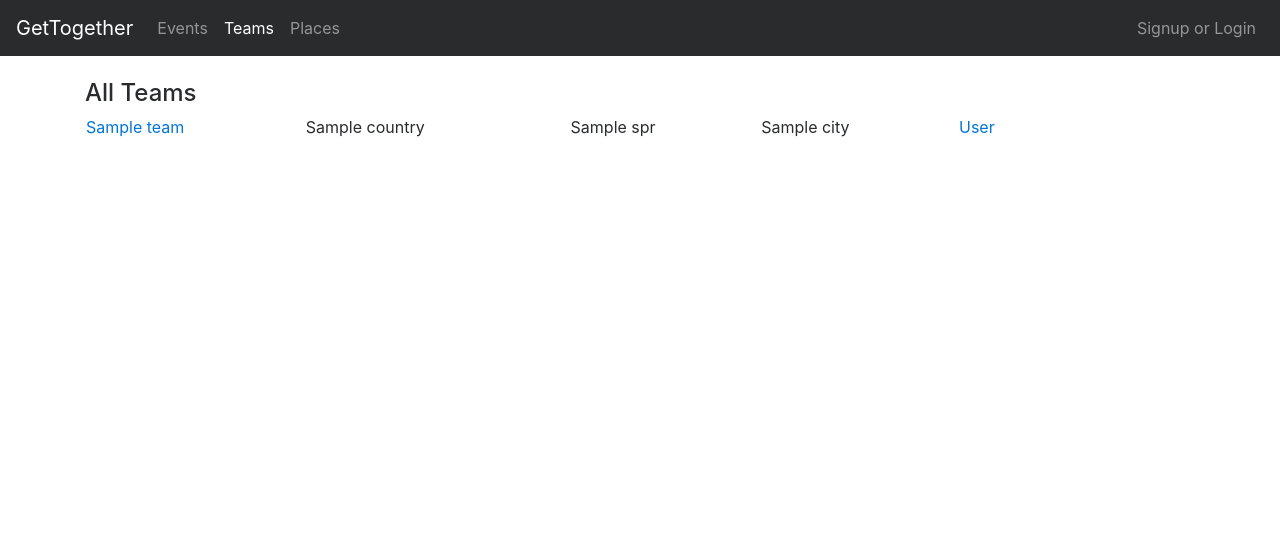
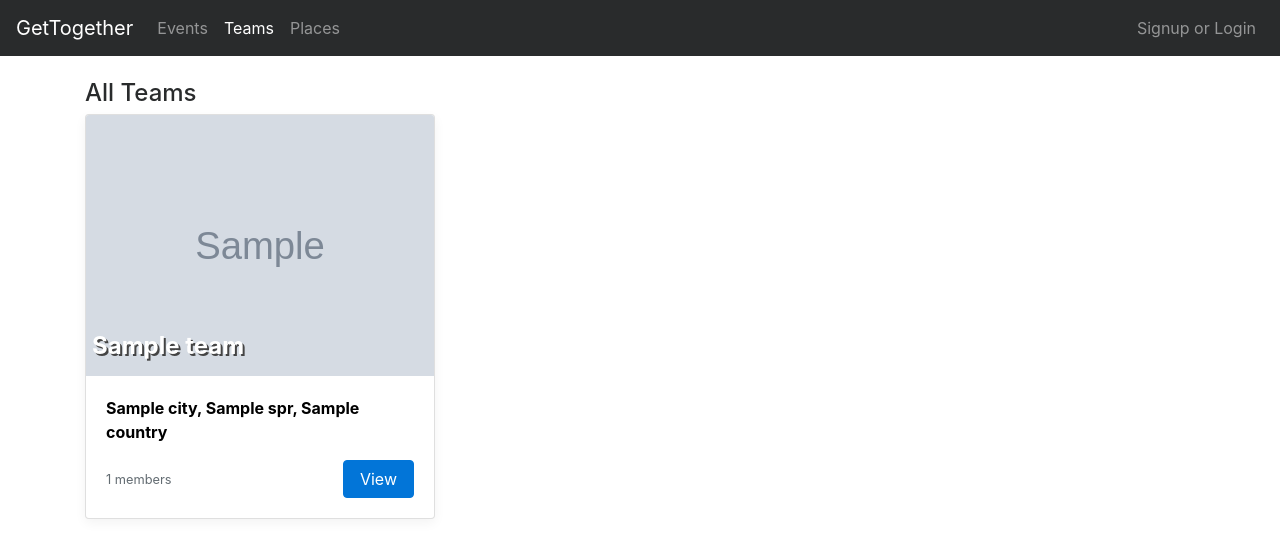
Before and after one commit to GetTogetherComm/GetTogether, a Django app: page /teams/ in a window 1280 px wide. Shown: the top 558 px of the page. Run offline with Django 3.2, Linux system fonts and the light colour scheme; tables that the repository leaves empty hold one stand-in row (values such as "Sample post"); grey boxes marked "Sample" are stand-in pictures; parts of the project's set-up code (start-up, migrations or seed data) failed here and were passed over; some libraries are stand-ins or nearby versions.

Commit message:
Add Category support for teams and events, including card images. Fixes #37

```diff
--- a/events/forms.py
+++ b/events/forms.py
@@ -150,7 +150,7 @@ class DateTimeWidget(forms.SplitDateTimeWidget):
 class TeamForm(forms.ModelForm):
     class Meta:
         model = Team
-        fields = ['name', 'description', 'city', 'web_url', 'tz']
+        fields = ['name', 'description', 'category', 'city', 'web_url', 'tz']
         widgets = {
             'city': Lookup(source='/api/cities/', label='name'),
         }
@@ -162,7 +162,7 @@ class TeamForm(forms.ModelForm):
 class NewTeamForm(forms.ModelForm):
     class Meta:
         model = Team
-        fields = ['name', 'description', 'city', 'web_url', 'tz']
+        fields = ['name', 'description', 'category', 'city', 'web_url', 'tz']
         widgets = {
             'city': Lookup(source='/api/cities/', label='name'),
         }
--- a/events/models/events.py
+++ b/events/models/events.py
@@ -64,13 +64,11 @@ class Event(models.Model):
     created_by = models.ForeignKey(UserProfile, on_delete=models.CASCADE)
     created_time = models.DateTimeField(help_text=_('the date and time when the event was created'), default=datetime.datetime.now, db_index=True)
 
-    tags = models.CharField(verbose_name=_("Keyword Tags"), help_text=_('Comma-separates list of tags'), blank=True, null=True, max_length=128)
+    tags = models.CharField(verbose_name=_("Keyword Tags"), blank=True, null=True, max_length=128)
     #image
     #replies
 
     attendees = models.ManyToManyField(UserProfile, through='Attendee', related_name="attending", blank=True)
-
-    topics = models.ManyToManyField('Topic', blank=True)
 
     def get_absolute_url(self):
         return reverse('show-event', kwargs={'event_id': self.id, 'event_slug': self.slug})
@@ -102,6 +100,10 @@ def update_event_searchable(event):
         searchable.federation_node = origin_url
         searchable.federation_time = datetime.datetime.now()
 
+    if event.team.category:
+        searchable.img_url = event.team.category.img_url
+    else:
+        searchable.img_url = "https://%s%s" % (site.domain, '/static/img/team_placeholder.png')
     searchable.event_title = event.name
     searchable.group_name = event.team.name
     searchable.start_time = event.start_time
--- a/events/models/profiles.py
+++ b/events/models/profiles.py
@@ -157,7 +157,7 @@ class Team(models.Model):
 
     members = models.ManyToManyField(UserProfile, through='Member', related_name="memberships", blank=True)
 
-    categories = models.ManyToManyField('Category', blank=True)
+    category = models.ForeignKey('Category', on_delete=models.SET_NULL, blank=False, null=True)
     topics = models.ManyToManyField('Topic', blank=True)
 
     @property
@@ -205,9 +205,15 @@ class Member(models.Model):
 class Category(models.Model):
     name = models.CharField(max_length=256)
     description = models.TextField()
-    img = models.URLField(blank=False, null=False)
+    img_url = models.URLField(blank=False, null=False)
+
+    def __str__(self):
+        return self.name
 
 class Topic(models.Model):
     category = models.ForeignKey(Category, on_delete=models.CASCADE, null=False, blank=False)
     name = models.CharField(max_length=256)
     description = models.TextField()
+
+    def __str__(self):
+        return self.name
--- a/events/models/search.py
+++ b/events/models/search.py
@@ -8,6 +8,7 @@ import datetime
 class Searchable(models.Model):
     event_url = models.URLField(primary_key=True, null=False, blank=False)
     event_title = models.CharField(max_length=256, null=False, blank=False)
+    img_url = models.URLField(null=False, blank=False)
     location_name = models.CharField(max_length=256, null=False, blank=False)
     group_name = models.CharField(max_length=256, null=False, blank=False)
     venue_name = models.CharField(max_length=256, null=False, blank=True)
--- a/get_together/templates/get_together/events/list_events.html
+++ b/get_together/templates/get_together/events/list_events.html
@@ -14,7 +14,11 @@
             <div class="col-md-4">
               <div class="card mb-4 box-shadow">
                 <div class="card-banner">
+                  {% if event.team.category %}
+                  <img class="card-img-top" src="{{event.team.category.img_url}}" alt="{{event.name}}">
+                  {% else %}
                   <img class="card-img-top" src="{% static 'img/team_placeholder.png' %}" alt="{{event.name}}">
+                  {% endif %}
                   <p class="card-title">{{event.team.name}}</p>
                 </div>
                 <div class="card-body">
--- a/get_together/templates/get_together/teams/create_team.html
+++ b/get_together/templates/get_together/teams/create_team.html
@@ -30,6 +30,7 @@ $(document).ready(function(){
             });
         }
     })
+    $("#id_category").selectmenu();
     $("#id_tz").selectmenu();
 });
 </script>
--- a/get_together/templates/get_together/teams/edit_team.html
+++ b/get_together/templates/get_together/teams/edit_team.html
@@ -29,6 +29,7 @@ $(document).ready(function(){
             });
         }
     })
+    $("#id_category").selectmenu();
     $("#id_tz").selectmenu();
 });
 
--- a/get_together/templates/get_together/teams/list_teams.html
+++ b/get_together/templates/get_together/teams/list_teams.html
@@ -1,4 +1,9 @@
 {% extends "get_together/base.html" %}
+{% load static %}
+
+{% block styles %}
+    <link href="{% static 'css/bootstrap-album.css' %}" rel="stylesheet"/>
+{% endblock %}
 
 {% block content %}
 {% if my_teams %}
@@ -7,13 +12,40 @@
 <br/>
 {% endif %}
 
-<h4>All Teams</h4>
-{% include "events/team_list.html" with teams_list=all_teams%}
-
 {% if request.user.is_authenticated %}
 <br/>
 <form action="{% url 'create-team' %}" method="get">
 	<button type="submit" class="btn btn-primary">Start a Team</button>
 </form>
 {% endif %}
+
+<h4>All Teams</h4>
+<div class="fluid-container">
+        <div class="row">
+        {% for team in all_teams %}
+            <div class="col-md-4">
+              <div class="card mb-4 box-shadow">
+                <div class="card-banner">
+                  {% if team.category %}
+                  <img class="card-img-top" src="{{team.category.img_url}}" alt="{{team.name}}">
+                  {% else %}
+                  <img class="card-img-top" src="{% static 'img/team_placeholder.png' %}" alt="{{team.name}}">
+                  {% endif %}
+                  <p class="card-title">{{team.name}}</p>
+                </div>
+                <div class="card-body">
+                  <p class="card-text"><strong><a class="card-link" href="{% url 'show-team' team.id %}">{{team.city}}</a></strong></p>
+                  <div class="d-flex justify-content-between align-items-center">
+                    <small class="text-muted">{{ team.members.count }} members</small>
+                    <div class="btn-group">
+                        <a class="btn btn-primary" href="{% url 'show-team' team.id %}">View</a></span>
+                    </div>
+                  </div>
+                </div>
+              </div>
+            </div>
+        {% endfor %}
+        </div>
+</div>
+
 {% endblock %}
```
Also changed, not shown: events/admin.py (+13 -1 lines), get_together/templates/get_together/index.html (+8 -0 lines), events/migrations/0011_auto_20180227_0210.py, events/migrations/0012_auto_20180227_0358.py (added), get_together/static/img/categories/activism.png (added), get_together/static/img/categories/dining.png (added), get_together/static/img/categories/music.png (added), get_together/static/img/categories/outdoor.png (added), get_together/static/img/categories/tech.png (added).
